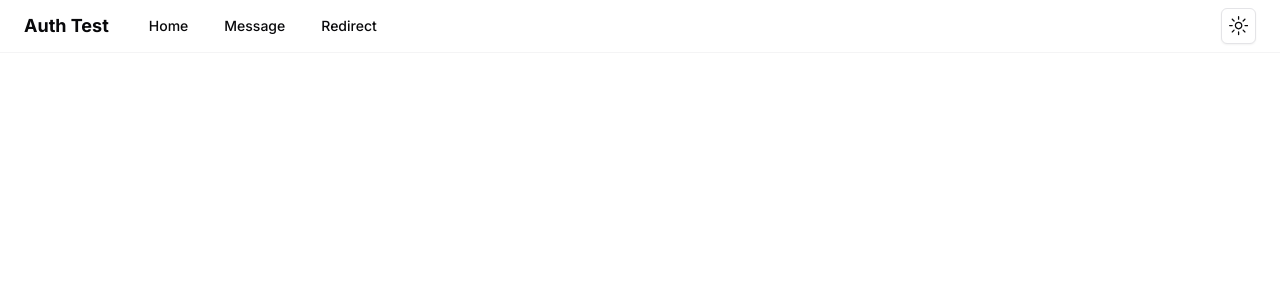
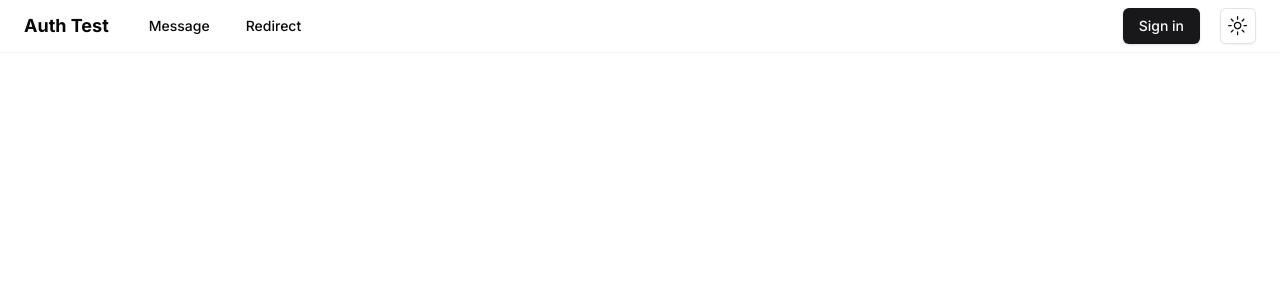
Before and after one commit to T1CkShot/nextjs-auth-test, a Next.js app: page / in a window 1280 px wide. Shown: the top 300 px of the page. Built offline with nearby package versions, Linux system fonts and the light colour scheme; no server answers.

Commit message:
add sign in and sign out button logic

```diff
--- a/app/layout.tsx
+++ b/app/layout.tsx
@@ -5,6 +5,9 @@ import { ThemeProvider } from "@/components/theme-provider";
 import { ModeChange } from "@/components/ModeChange";
 import NavLinks from "@/components/NavLinks";
 import Link from "next/link";
+import { getServerSession } from "next-auth";
+import { OPTIONS } from "./api/auth/[...nextauth]/route";
+import { Button } from "@/components/ui/button";
 
 const inter = Inter({ subsets: ["latin"] });
 
@@ -37,13 +40,13 @@ export default function RootLayout({
   );
 }
 
-export function NavBar() {
+export async function NavBar() {
   const navLinks = [
-    { title: "Home", link: "/" },
     { title: "Message", link: "/message" },
     { title: "Redirect", link: "/redirect" },
   ];
 
+  const session = await getServerSession(OPTIONS);
   return (
     <header className="w-full border-b border-border/40 flex py-2 sticky justify-center">
       <Container>
@@ -54,7 +57,18 @@ export function NavBar() {
             </Link>
             <NavLinks links={navLinks} />
           </div>
-          <ModeChange />
+          <div className="flex gap-5">
+            {session == null ? (
+              <Button asChild>
+                <Link href="/api/auth/signin">Sign in</Link>
+              </Button>
+            ) : (
+              <Button asChild variant={"secondary"}>
+                <Link href={"/api/auth/signout"}>Sign out</Link>
+              </Button>
+            )}
+            <ModeChange />
+          </div>
         </div>
       </Container>
     </header>
```
